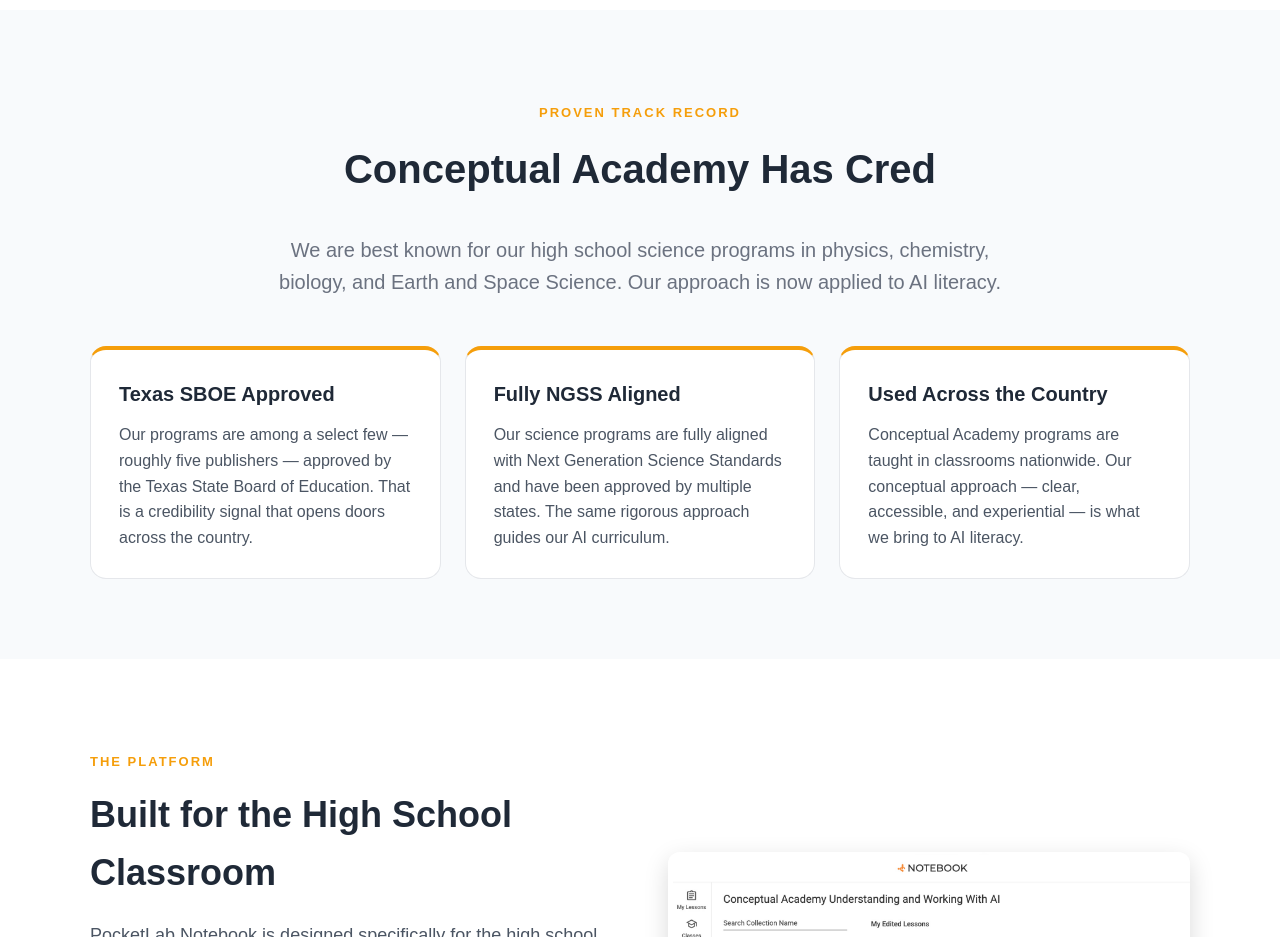
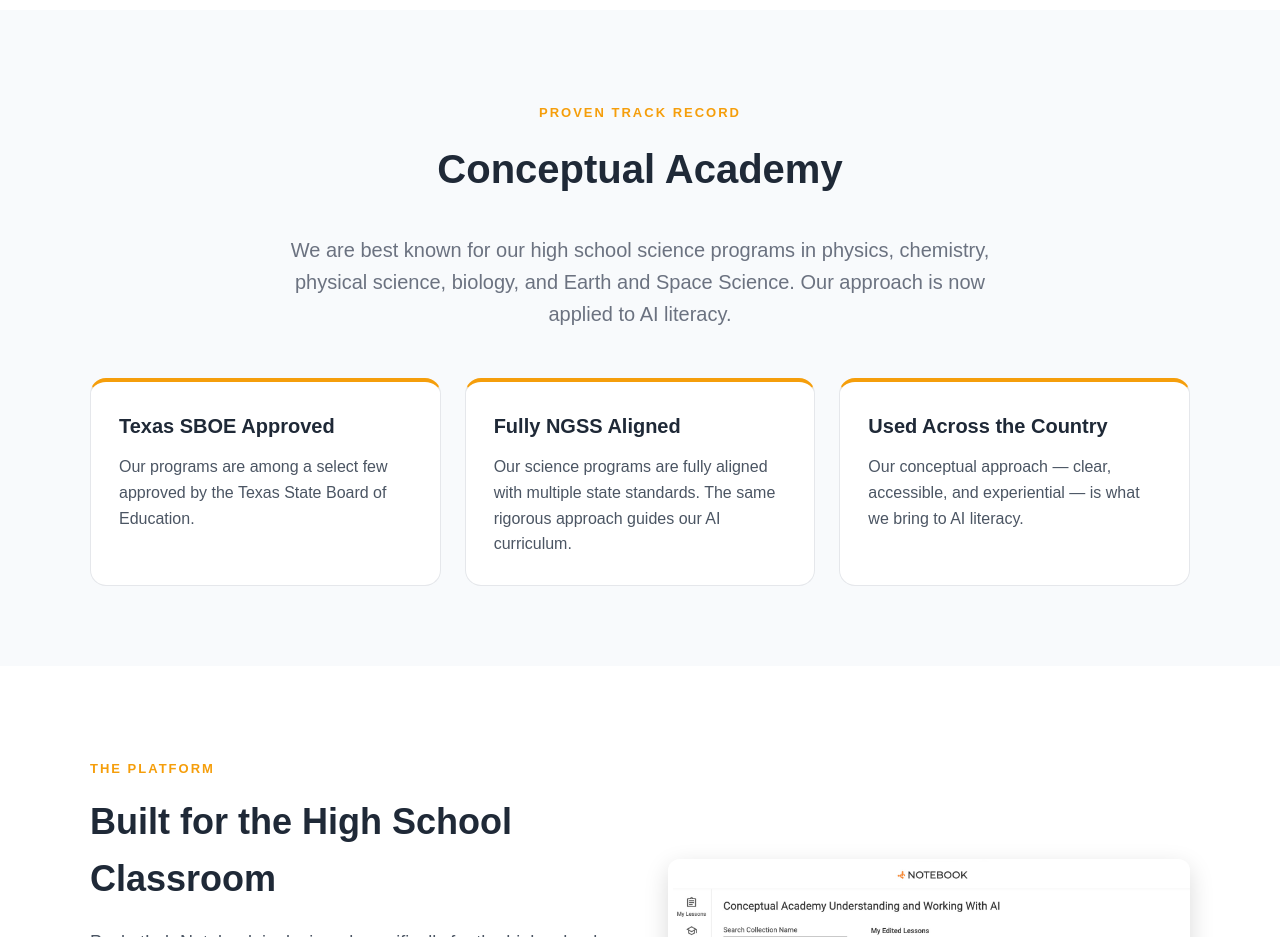
Before and after one commit to Suchocki88/UnderstandingAI.ai, a Next.js app: page /pocketlab in a window 1280 px wide. Shown: the part 780-1717 px from the top of the page. Built offline with nearby package versions, Linux system fonts and the light colour scheme.

Commit message:
Update page.tsx

```diff
--- a/app/pocketlab/page.tsx
+++ b/app/pocketlab/page.tsx
@@ -65,9 +65,9 @@
             <p style={{ fontSize: 13, fontWeight: 700, textTransform: "uppercase", letterSpacing: 2, color: "#f59e0b" }}>
               Proven Track Record
             </p>
-            <h2 style={{ fontSize: 40, marginTop: 12 }}>Conceptual Academy Has Cred</h2>
+            <h2 style={{ fontSize: 40, marginTop: 12 }}>Conceptual Academy</h2>
             <p style={{ marginTop: 16, fontSize: 20, color: "#6b7280" }}>
-              We are best known for our high school science programs in physics, chemistry, biology, and Earth and Space Science. Our approach is now applied to AI literacy.
+              We are best known for our high school science programs in physics, chemistry, physical science, biology, and Earth and Space Science. Our approach is now applied to AI literacy.
             </p>
           </div>
 
@@ -76,21 +76,21 @@
             <div style={{ background: "#ffffff", borderRadius: 16, padding: 28, border: "1px solid #e5e7eb", borderTop: "4px solid #f59e0b" }}>
               <h3 style={{ fontSize: 20, margin: "0 0 12px" }}>Texas SBOE Approved</h3>
               <p style={{ color: "#4b5563", margin: 0 }}>
-                Our programs are among a select few — roughly five publishers — approved by the Texas State Board of Education. That is a credibility signal that opens doors across the country.
+                Our programs are among a select few approved by the Texas State Board of Education.
               </p>
             </div>
 
             <div style={{ background: "#ffffff", borderRadius: 16, padding: 28, border: "1px solid #e5e7eb", borderTop: "4px solid #f59e0b" }}>
               <h3 style={{ fontSize: 20, margin: "0 0 12px" }}>Fully NGSS Aligned</h3>
               <p style={{ color: "#4b5563", margin: 0 }}>
-                Our science programs are fully aligned with Next Generation Science Standards and have been approved by multiple states. The same rigorous approach guides our AI curriculum.
+                Our science programs are fully aligned with multiple state standards. The same rigorous approach guides our AI curriculum.
               </p>
             </div>
 
             <div style={{ background: "#ffffff", borderRadius: 16, padding: 28, border: "1px solid #e5e7eb", borderTop: "4px solid #f59e0b" }}>
               <h3 style={{ fontSize: 20, margin: "0 0 12px" }}>Used Across the Country</h3>
               <p style={{ color: "#4b5563", margin: 0 }}>
-                Conceptual Academy programs are taught in classrooms nationwide. Our conceptual approach — clear, accessible, and experiential — is what we bring to AI literacy.
+                Our conceptual approach — clear, accessible, and experiential — is what we bring to AI literacy.
               </p>
             </div>
 
```
